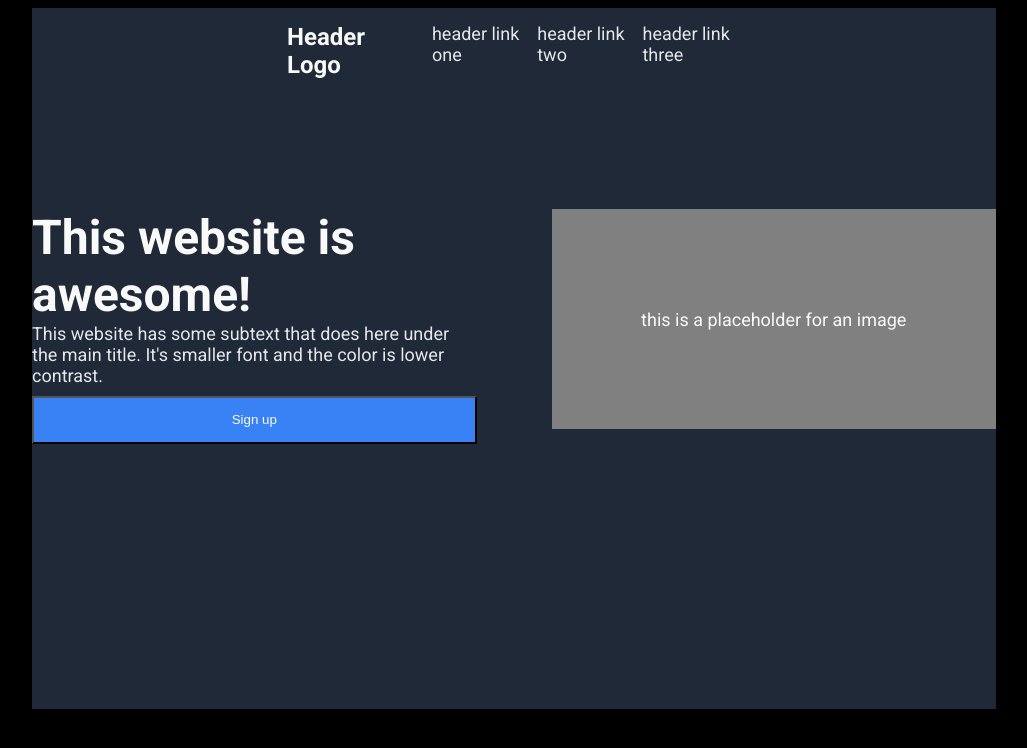
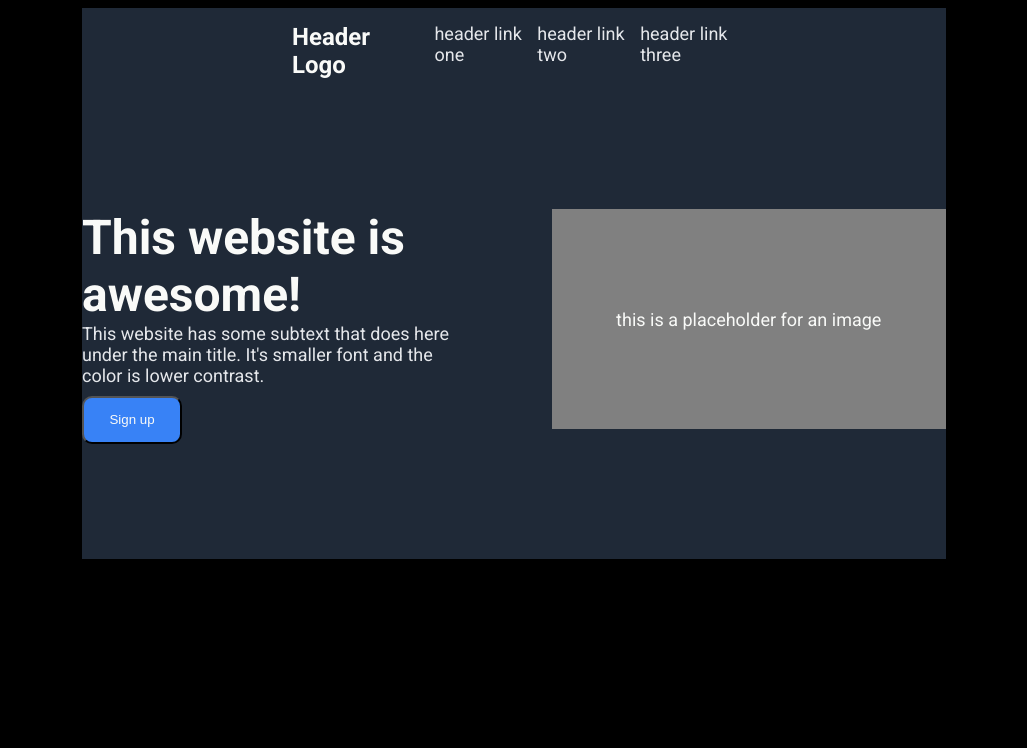
Before and after one commit to RosaleeKnight/landing-page, a plain HTML site: page index.html in a window 1280 px wide. Shown: the whole page, without its empty margins (126-1153 px from the left). Drawn offline with Linux system fonts and the light colour scheme.

Commit message:
Edit style.css

```diff
--- a/style.css
+++ b/style.css
@@ -11,11 +11,11 @@ body {
     display: flex;
     align-content: space-between;
     justify-content: space-between;
-    padding-left: 255px;
-    padding-right: 255px;
+    padding-left: 210px;
+    padding-right: 210px;
     margin-top: 0px;
-    margin-left: 150px;
-    margin-right: 150px;
+    margin-left: 200px;
+    margin-right: 200px;
 }
 
 .header-logo {
@@ -43,14 +43,14 @@ ul {
     justify-content: center;
     gap: 75px;
     margin-top: 0px;
-    margin-left: 150px;
-    margin-right: 150px;
+    margin-left: 200px;
+    margin-right: 200px;
     padding-top: 50px;
 }
 
 .section1-left {
     width: 500px;
-    height: 500px;
+    height: 350px;
     display: flex;
     flex-direction: column;
     align-content: flex-start;
@@ -76,7 +76,9 @@ ul {
 button {
     background-color: #3882f6;
     color: #f9faf8;
+    width: 100px;
     margin-top: 10px;
+    border-radius: 10px;
 }
 
 .section1-right{
```
